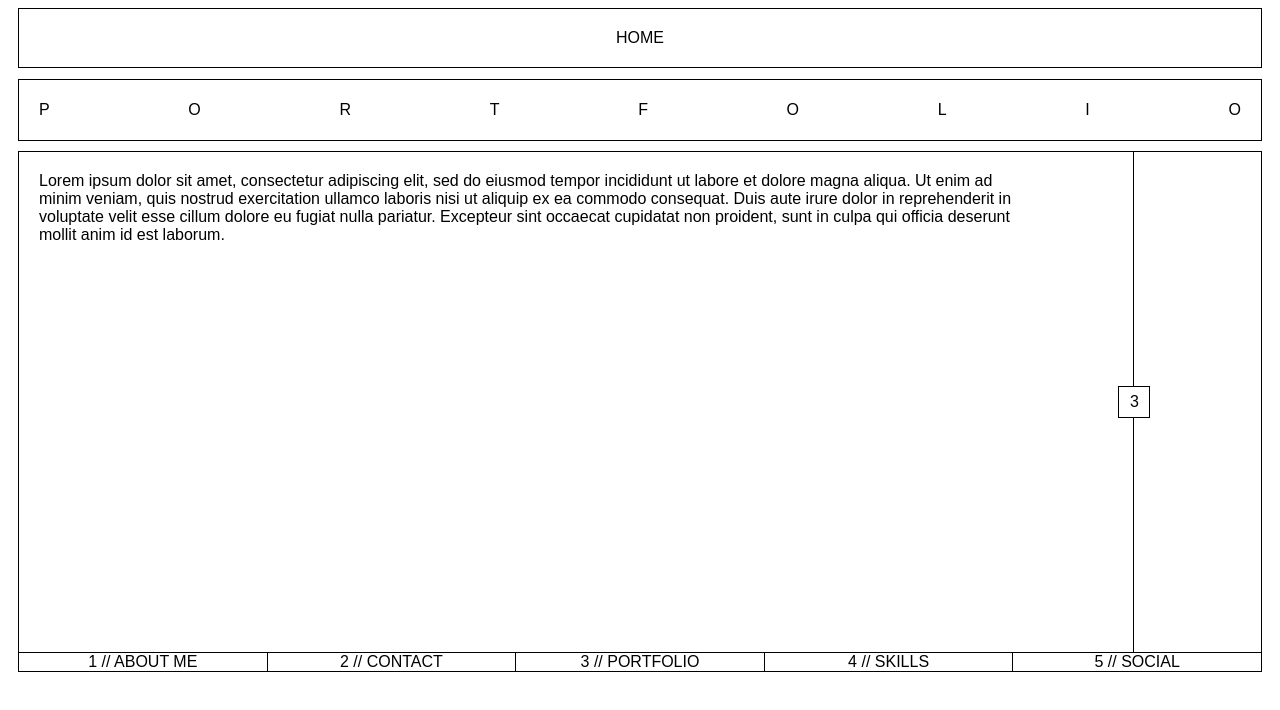
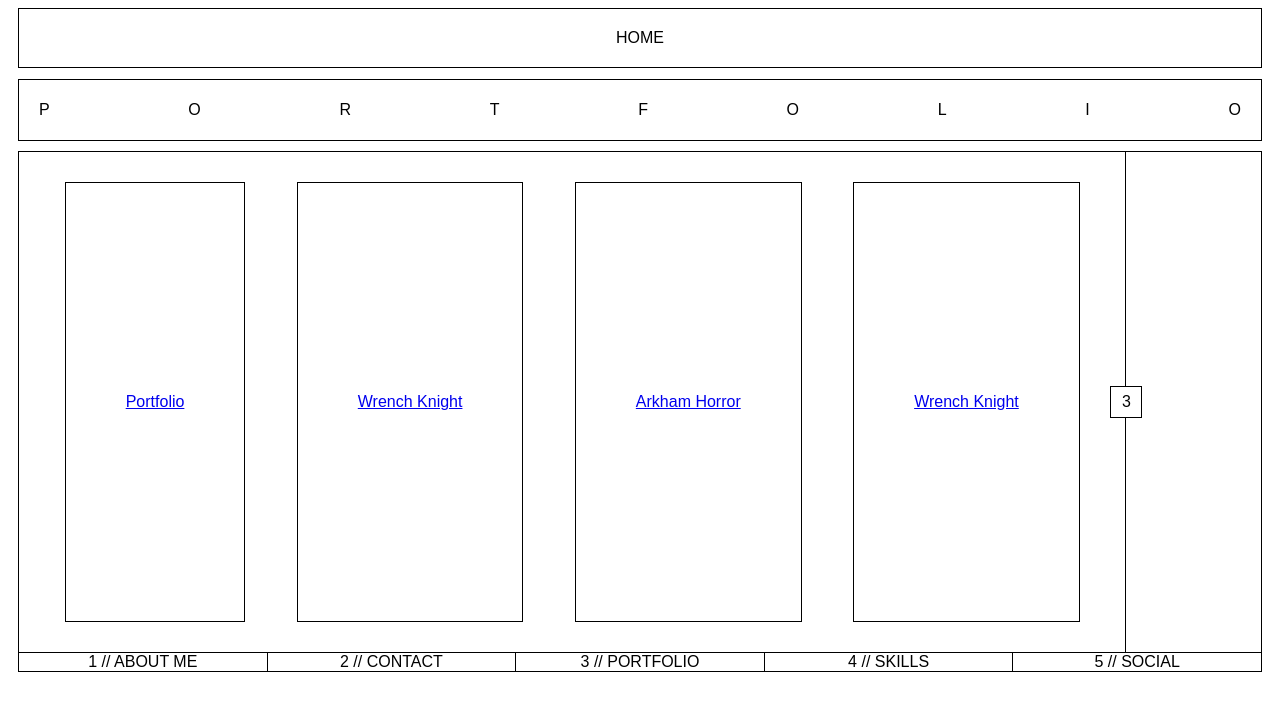
Before and after one commit to bpgoodrow/Portfolio, a React (Create React App) app: page /portfolio in a window 1280 px wide. Shown: the top 710 px of the page. Built offline with nearby package versions, Linux system fonts and the light colour scheme.

Commit message:
work on porfolio component

```diff
--- a/src/components/Contact.css
+++ b/src/components/Contact.css
@@ -102,6 +102,7 @@
 .contactHeroFormName > input {
  width: 100%;
  outline: none;
+
 }
 
 .contactHeroFormEmail  {
--- a/src/components/Contact.js
+++ b/src/components/Contact.js
@@ -7,8 +7,7 @@
 
 const Contact = () => {
 
-  const [buttonText, setButtonText] = useState('');
-
+  const [replyText, setReplyText] = useState('');
   const form = useRef();
 
   const sendEmail = (e) => {
@@ -17,16 +16,13 @@
       .then((result) => {
           console.log(result.text);
           console.log("message sent")
+          setReplyText('Message Sent!')
 
       }, (error) => {
           console.log(error.text);
       });
     e.target.reset();
   };
-
-  function handleClick() {
-    setButtonText('Message Sent!')
-  }
 
   return (
     <React.Fragment>
@@ -78,10 +74,10 @@
                 </div>
                 <div className='contactHeroFormButtonReplyContainer'>
                   <div className='contactHeroFormButton'>
-                    <button class="button" onClick={handleClick}><span>Submit </span></button>
+                    <button class="button"><span>Submit </span></button>
                   </div>
                   <div className='contactHeroFormReply'>
-                    {buttonText}
+                    {replyText}
                   </div>
                 </div>
               </form>
--- a/src/components/Portfolio.css
+++ b/src/components/Portfolio.css
@@ -88,11 +88,22 @@
 .portfolioHero {
   border-right: solid black .5px;
   flex: .9;
+  padding: 20px;
+  background: white;
   display: flex;
-  flex-wrap: wrap;
-  padding: 20px;
-  padding-right: 100px;
-  background: white;
+  justify-content: space-around;
+  align-content: space-around;
+}
+
+
+
+.projectOption{
+  border: solid black .5px;
+  padding: 60px;
+  margin: 10px;
+  display: flex;
+  justify-content: center;
+  align-items: center;
 }
 
 .portfolioNumber {
--- a/src/components/Portfolio.js
+++ b/src/components/Portfolio.js
@@ -43,7 +43,21 @@
       </div>
       <div className="portfolioBody">
         <div className="portfolioHero">
-        Lorem ipsum dolor sit amet, consectetur adipiscing elit, sed do eiusmod tempor incididunt ut labore et dolore magna aliqua. Ut enim ad minim veniam, quis nostrud exercitation ullamco laboris nisi ut aliquip ex ea commodo consequat. Duis aute irure dolor in reprehenderit in voluptate velit esse cillum dolore eu fugiat nulla pariatur. Excepteur sint occaecat cupidatat non proident, sunt in culpa qui officia deserunt mollit anim id est laborum.
+
+            <div className="projectOption">
+              <a href="https://github.com/bpgoodrow/Portfolio">Portfolio</a>
+            </div>
+            <div className="projectOption">
+              <a href="https://github.com/bpgoodrow/Wrench-Knight">Wrench Knight</a>
+            </div>
+
+            <div className="projectOption">
+              <a href="https://github.com/bpgoodrow/Arkham-Horror">Arkham Horror</a>
+            </div>
+            <div className="projectOption">
+              <a href="https://github.com/bpgoodrow/FunctionalJSRPG">Wrench Knight</a>
+            </div>
+
         </div>
         <div className="portfolioNumber">
           <div className="portfolioNumberChild">
--- a/src/components/PortfolioControl.js
+++ b/src/components/PortfolioControl.js
@@ -13,7 +13,7 @@
       transition={{ duration: .4 }}
       >
       <NavLink to="/aboutMe" className="menuOptions">
-        <MenuOption title="ABOUT ME" />
+        <MenuOption title="// ABOUT ME" />
       </NavLink>
         <NavLink to="/contact" className="menuOptions">
           <MenuOption title="CONTACT" />
```
Also changed, not shown: 1 other file (tests, documents, lock files or other folders).
